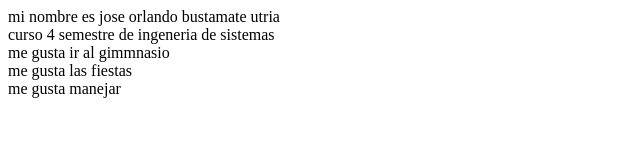
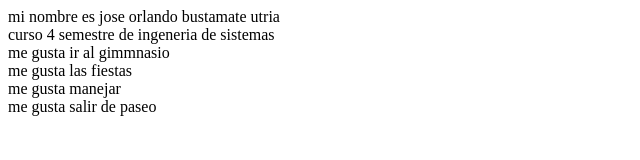
Before and after one commit to jose34-byte/practica_git, a plain HTML site: page index.html in a window 1280 px wide. Shown: the whole page, without its empty margins (0-640 px from the left). Drawn offline with Linux system fonts and the light colour scheme.

Commit message:
septimo commmit

```diff
--- a/index.html
+++ b/index.html
@@ -11,6 +11,7 @@
     <div>me gusta ir al gimmnasio</div>
     <div>me gusta las fiestas</div>
     <div>me gusta manejar</div>
+    <div>me gusta salir de paseo</div>
 
 </body>
 </html>
```
